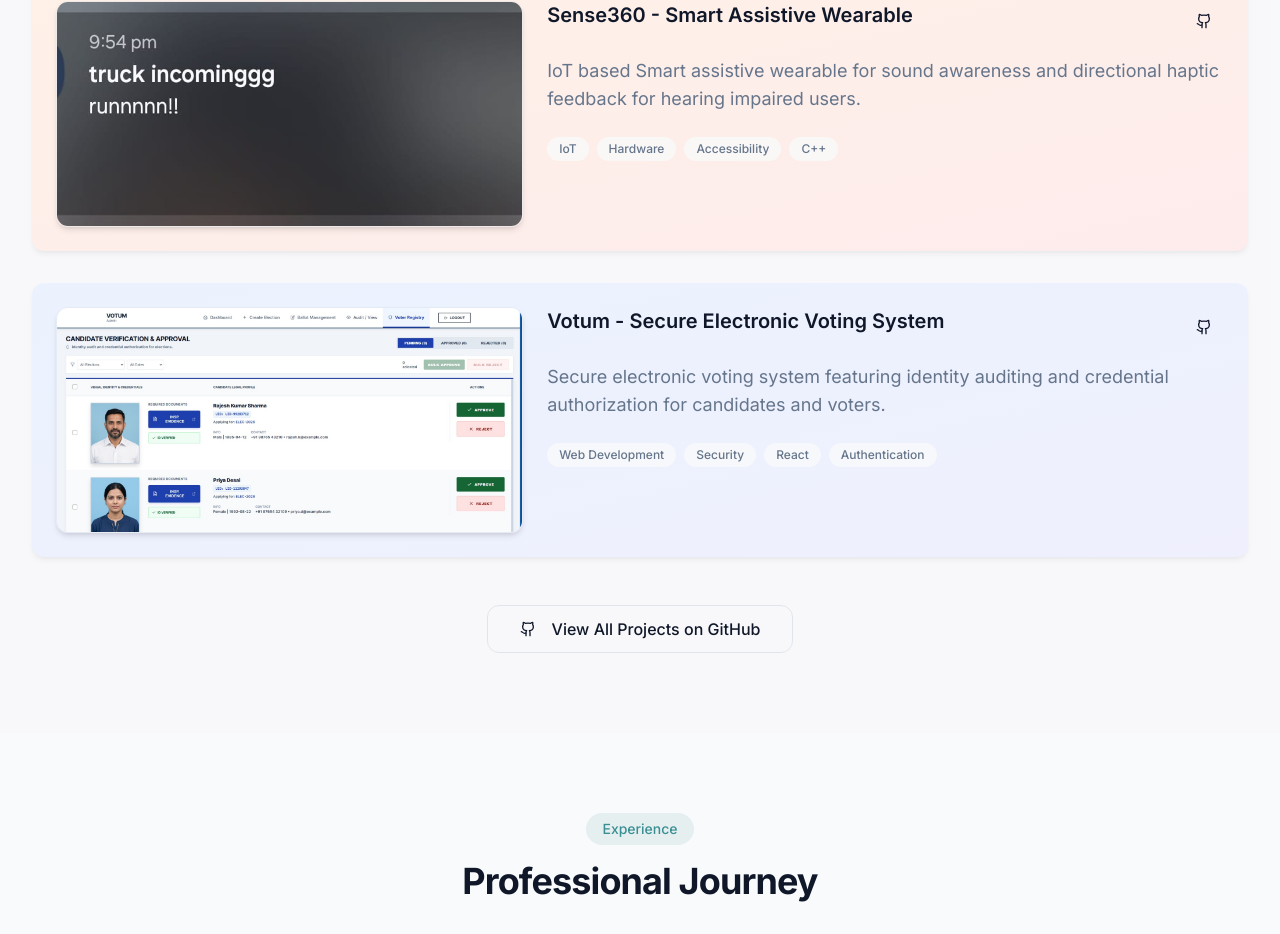
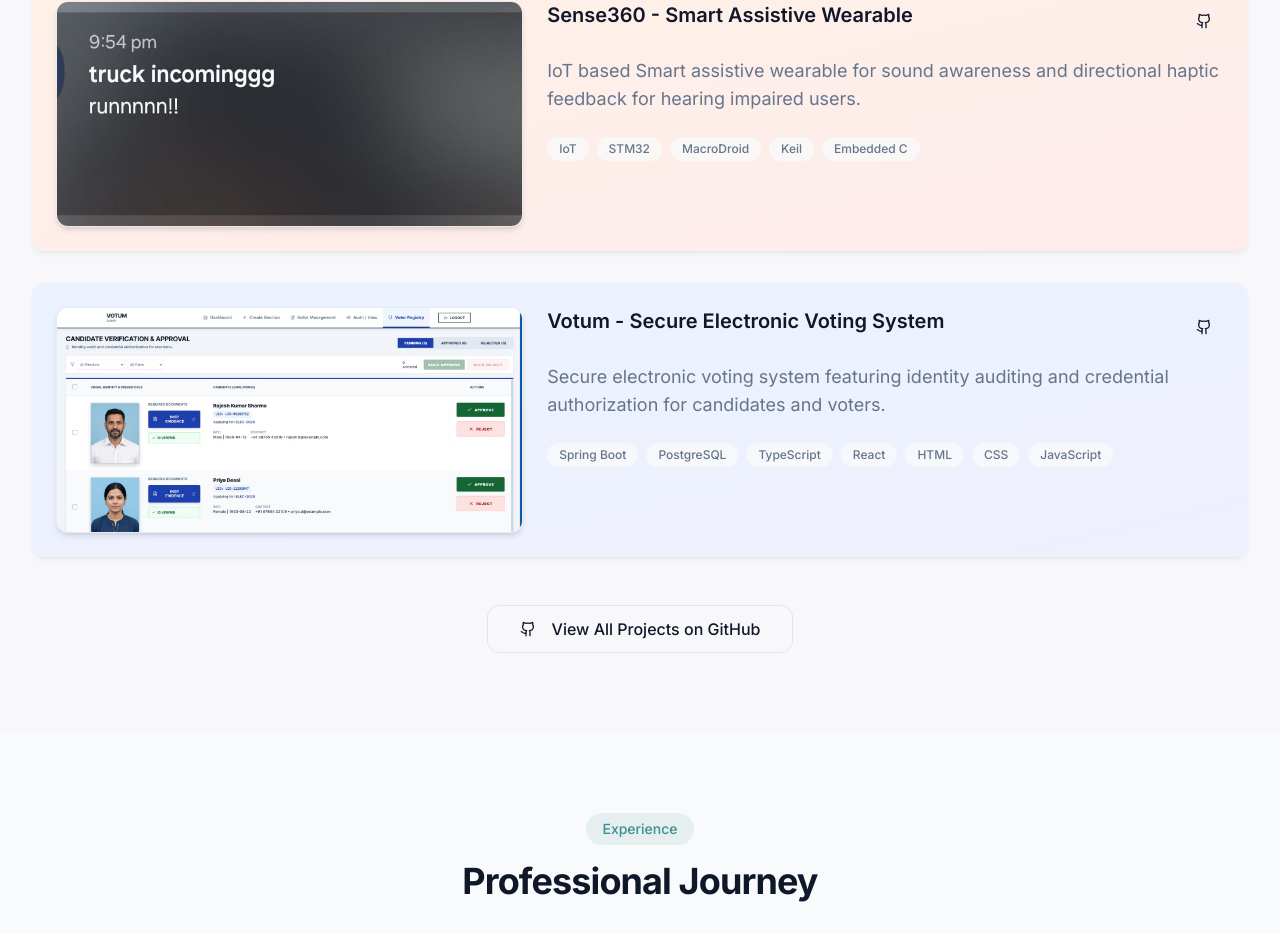
Before and after one commit to DurgamPoojitha/Portfolio, a React (Vite) app: page / in a window 1280 px wide. Shown: the part 3505-4439 px from the top of the page. Built offline with nearby package versions, Linux system fonts and the light colour scheme.

Commit message:
feat(portfolio): correct tech stacks for Sense360 and Votum, fix Votum link

```diff
--- a/src/components/portfolio/ProjectsSection.tsx
+++ b/src/components/portfolio/ProjectsSection.tsx
@@ -37,7 +37,7 @@ const projects = [
   {
     title: "Sense360 - Smart Assistive Wearable",
     description: "IoT based Smart assistive wearable for sound awareness and directional haptic feedback for hearing impaired users.",
-    tags: ["IoT", "Hardware", "Accessibility", "C++"],
+    tags: ["IoT", "STM32", "MacroDroid", "Keil", "Embedded C"],
     color: "from-orange-500/10 to-red-500/10",
     image: projectSense360,
     github: "https://github.com/totallynotmanas/sense360",
@@ -46,10 +46,10 @@ const projects = [
   {
     title: "Votum - Secure Electronic Voting System",
     description: "Secure electronic voting system featuring identity auditing and credential authorization for candidates and voters.",
-    tags: ["Web Development", "Security", "React", "Authentication"],
+    tags: ["Spring Boot", "PostgreSQL", "TypeScript", "React", "HTML", "CSS", "JavaScript"],
     color: "from-blue-500/10 to-indigo-500/10",
     image: projectVotum,
-    github: "https://github.com/Votum-SecurVote/Votum-admin",
+    github: "https://github.com/Votum-SecurVote",
     live: null,
   },
 ];
```
